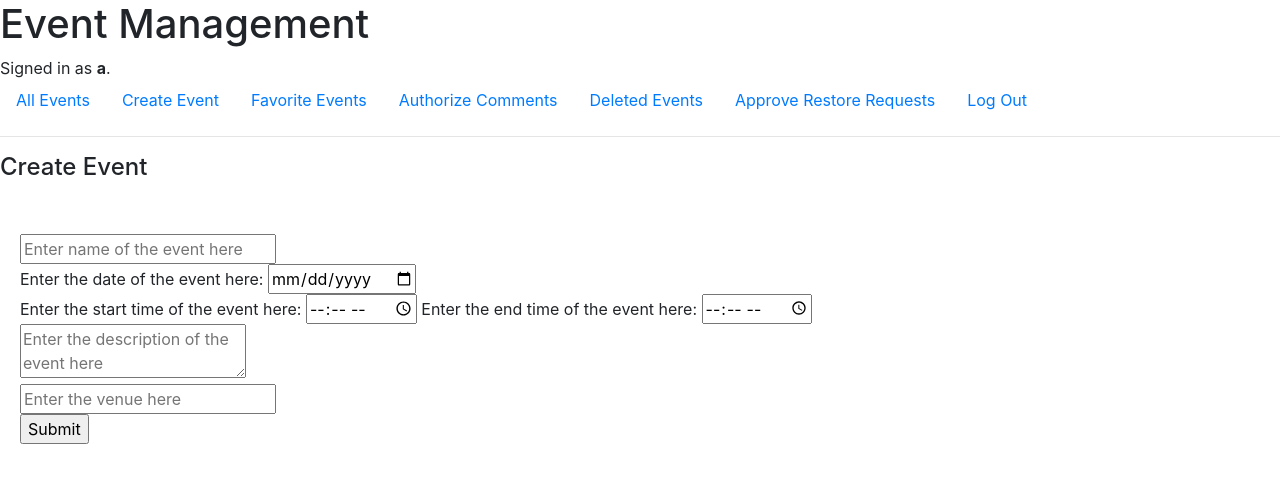
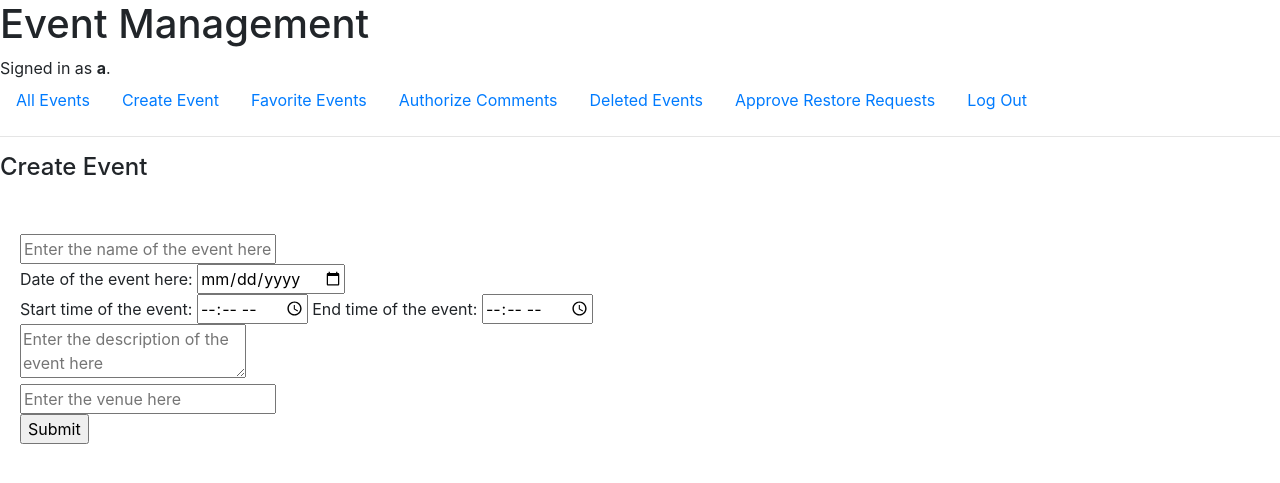
Before and after one commit to soumyadeepm04/project5, a Django app: page /create_event in a window 1280 px wide. Shown: the top 483 px of the page. Run offline with Django 3.2, Linux system fonts and the light colour scheme; a user stored in the database is signed in; some libraries are stand-ins or nearby versions.

Commit message:
complete project5

```diff
--- a/capstone/static/capstone/restore.js
+++ b/capstone/static/capstone/restore.js
@@ -6,6 +6,7 @@
                 fetch(`/restore_approval/${element.dataset.id}`, {
                     method: 'POST'
                 })
+                alert('Your event will be restored after it is approved by the admin!');
             }
             else{
                 fetch(`/remove_approval/${element.dataset.id}`, {
--- a/capstone/templates/capstone/create_event.html
+++ b/capstone/templates/capstone/create_event.html
@@ -4,9 +4,9 @@
     <h4>Create Event</h4><br>
     <form action="{% url 'create_event' %}" method="POST">
         {% csrf_token %}
-        <div><input type="text" name="name" placeholder="Enter name of the event here" required></div>
-        <div>Enter the date of the event here: <input type="date" name="date" required></div>
-        <div>Enter the start time of the event here: <input type="time" name = "start_time" required>   Enter the end time of the event here: <input type="time" name = "end_time" required></div>
+        <div><input type="text" name="name" placeholder="Enter the name of the event here" required></div>
+        <div>Date of the event here: <input type="date" name="date" required></div>
+        <div>Start time of the event: <input type="time" name = "start_time" required>   End time of the event: <input type="time" name = "end_time" required></div>
         <div><textarea name="description" placeholder="Enter the description of the event here" required></textarea></div>
         <div><input type="text" name="venue" placeholder="Enter the venue here" required></div>
         <div><input type="submit" value="Submit" required></div>
```
